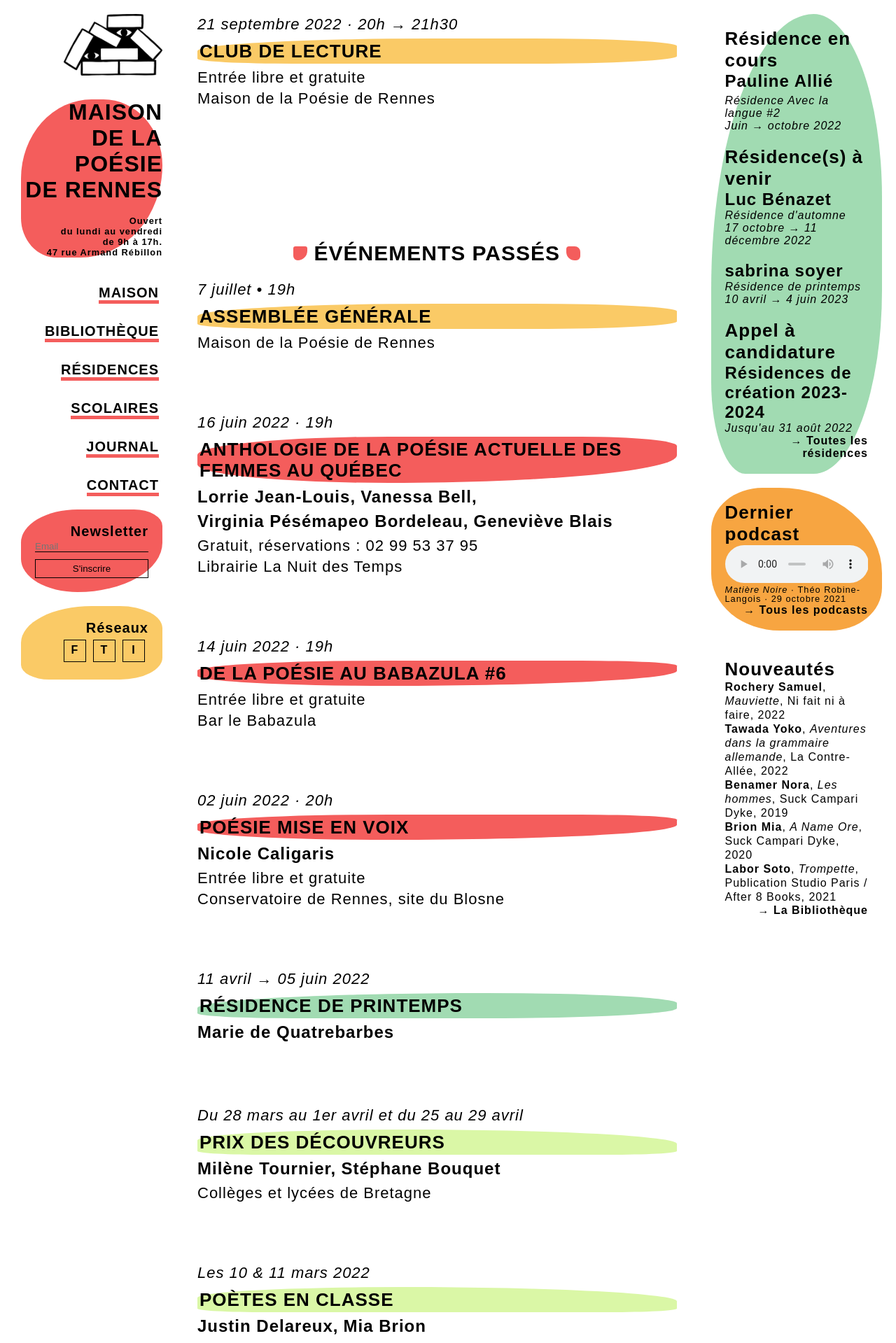
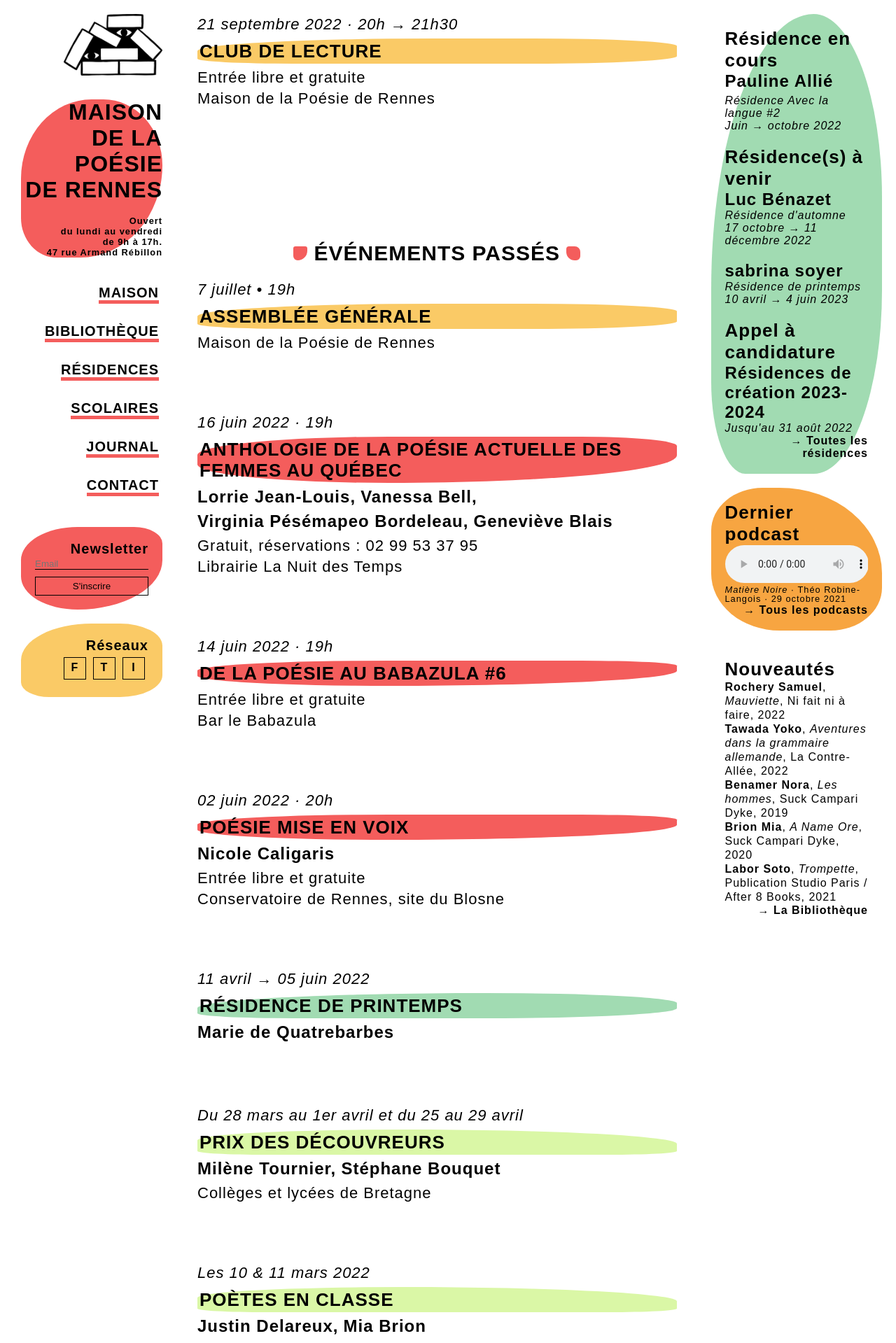
Before and after one commit to PQuod/MaisondelaPoesiedeRennes, a Jekyll site: the page built from index.markdown, in a window 1280 px wide. Shown: the top 1919 px of the page at 70% size. Built offline with Jekyll 4.4.1, drawn with Linux system fonts in a browser that asks for light colours; some web fonts are replaced; a script that is not in the unit is left out.

Commit message:
Update _layout.scss

```diff
--- a/_sass/minima/_layout.scss
+++ b/_sass/minima/_layout.scss
@@ -54,6 +54,10 @@
 
 .horaires{
   font-size:0.8em;
+}
+
+.menu{
+  margin-bottom:40px;
 }
 
 .menu a{
```
